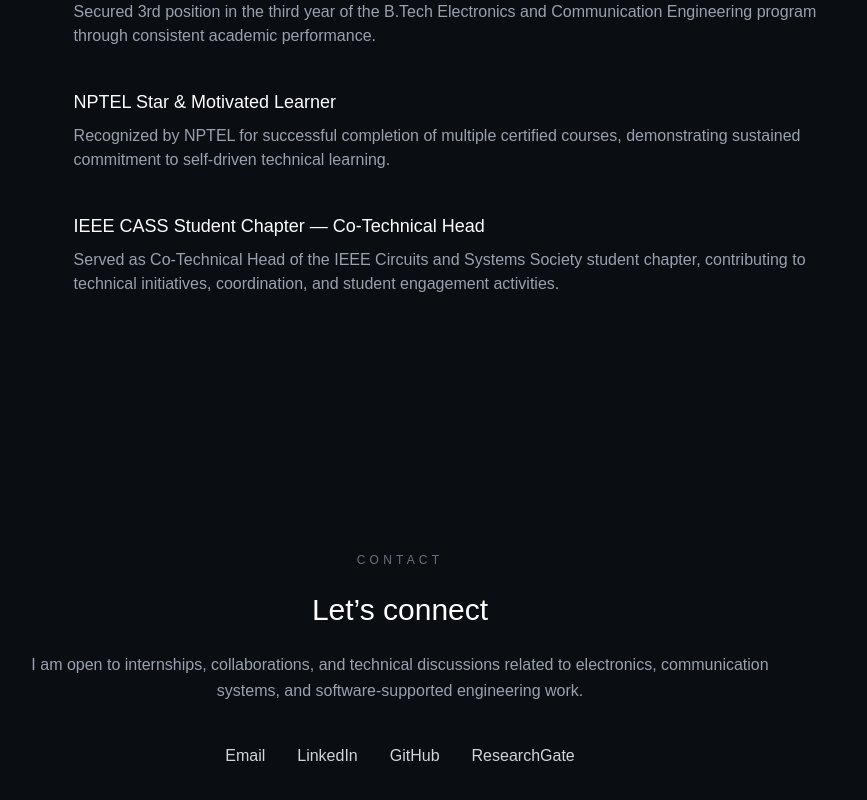
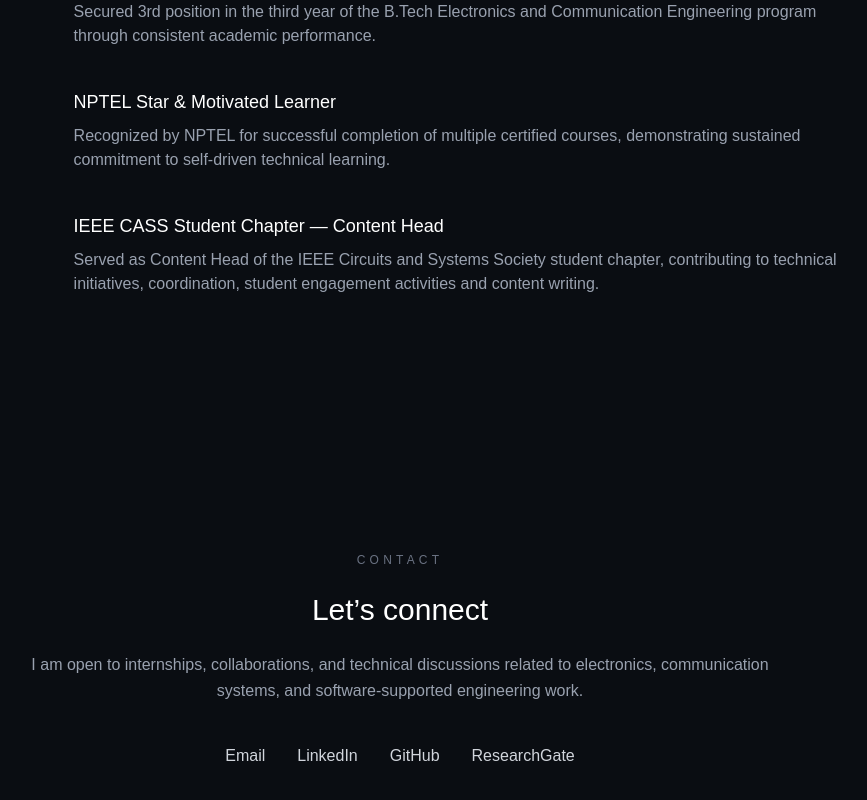
Before and after one commit to Jr1407/jishnu-portfolio, a Next.js app: page / in a window 1280 px wide. Shown: the part 4496-5296 px from the top of the page, without its empty margins (240-1107 px from the left). Built offline with nearby package versions, Linux system fonts and the light colour scheme.

Commit message:
Update Achievents.tsx

```diff
--- a/components/Achievents.tsx
+++ b/components/Achievents.tsx
@@ -52,12 +52,12 @@ export default function Achievements() {
 
           <div>
             <h3 className="text-lg text-white font-medium">
-              IEEE CASS Student Chapter — Co-Technical Head
+              IEEE CASS Student Chapter — Content Head
             </h3>
             <p className="mt-2 text-gray-400">
-              Served as Co-Technical Head of the IEEE Circuits and Systems Society
+              Served as Content Head of the IEEE Circuits and Systems Society
               student chapter, contributing to technical initiatives, coordination,
-              and student engagement activities.
+              student engagement activities and content writing.
             </p>
           </div>
         </motion.div>
```
